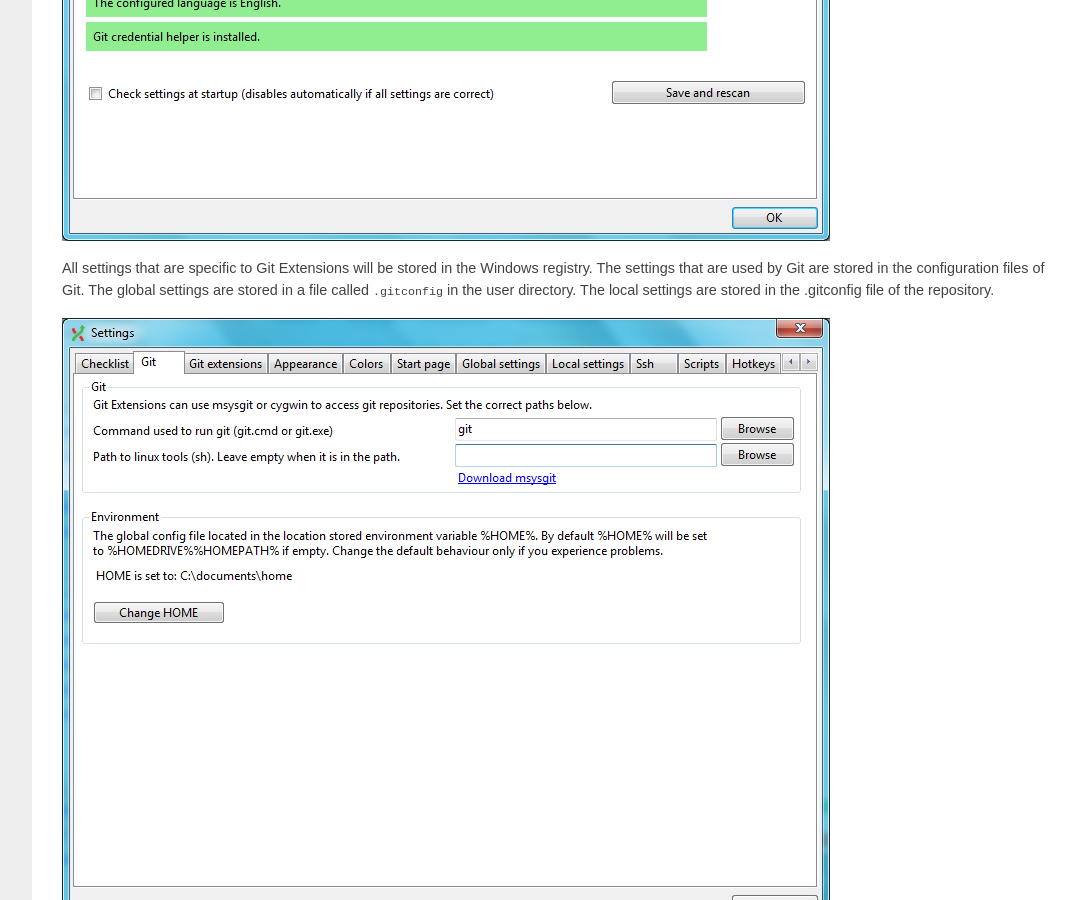
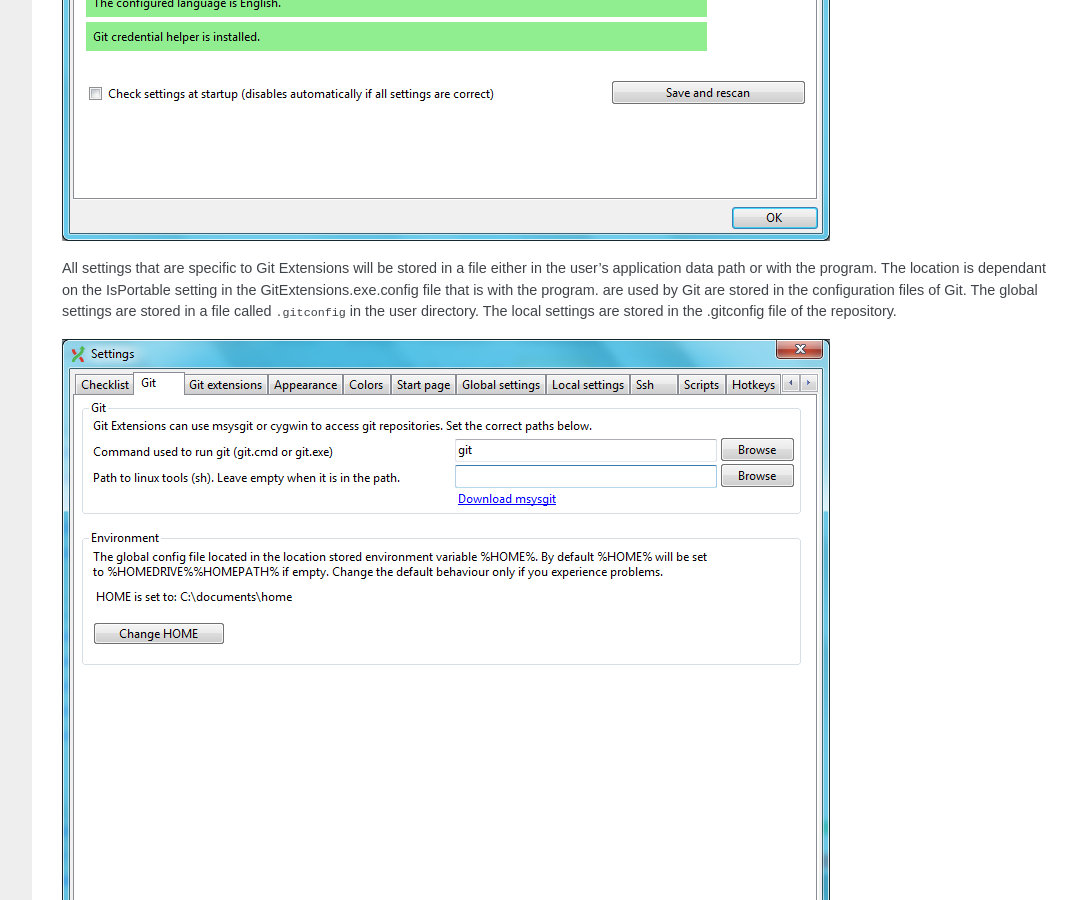
Before and after one commit to martinqt/GitExtensionsDoc, a Sphinx documentation site: the page built from source/getting_started.rst, in a window 1280 px wide and 900 px high, scrolled down 4074 px. Shown: the whole window, without its empty margins (198-1274 px from the left). Built offline with Sphinx 7.4.7, drawn with Linux system fonts in a browser that asks for light colours.

Commit message:
Change information about where settings are stored.

```diff
--- a/source/getting_started.rst
+++ b/source/getting_started.rst
@@ -80,7 +80,8 @@
 
 .. image:: /images/settings/checklist.png
 
-All settings that are specific to Git Extensions will be stored in the Windows registry. The settings that
+All settings that are specific to Git Extensions will be stored in a file either in the user's application data path or with the program.
+The location is dependant on the IsPortable setting in the GitExtensions.exe.config file that is with the program.
 are used by Git are stored in the configuration files of Git. The global settings are stored in a file called
 ``.gitconfig`` in the user directory. The local settings are stored in the .git\config file of the repository.
 
```
